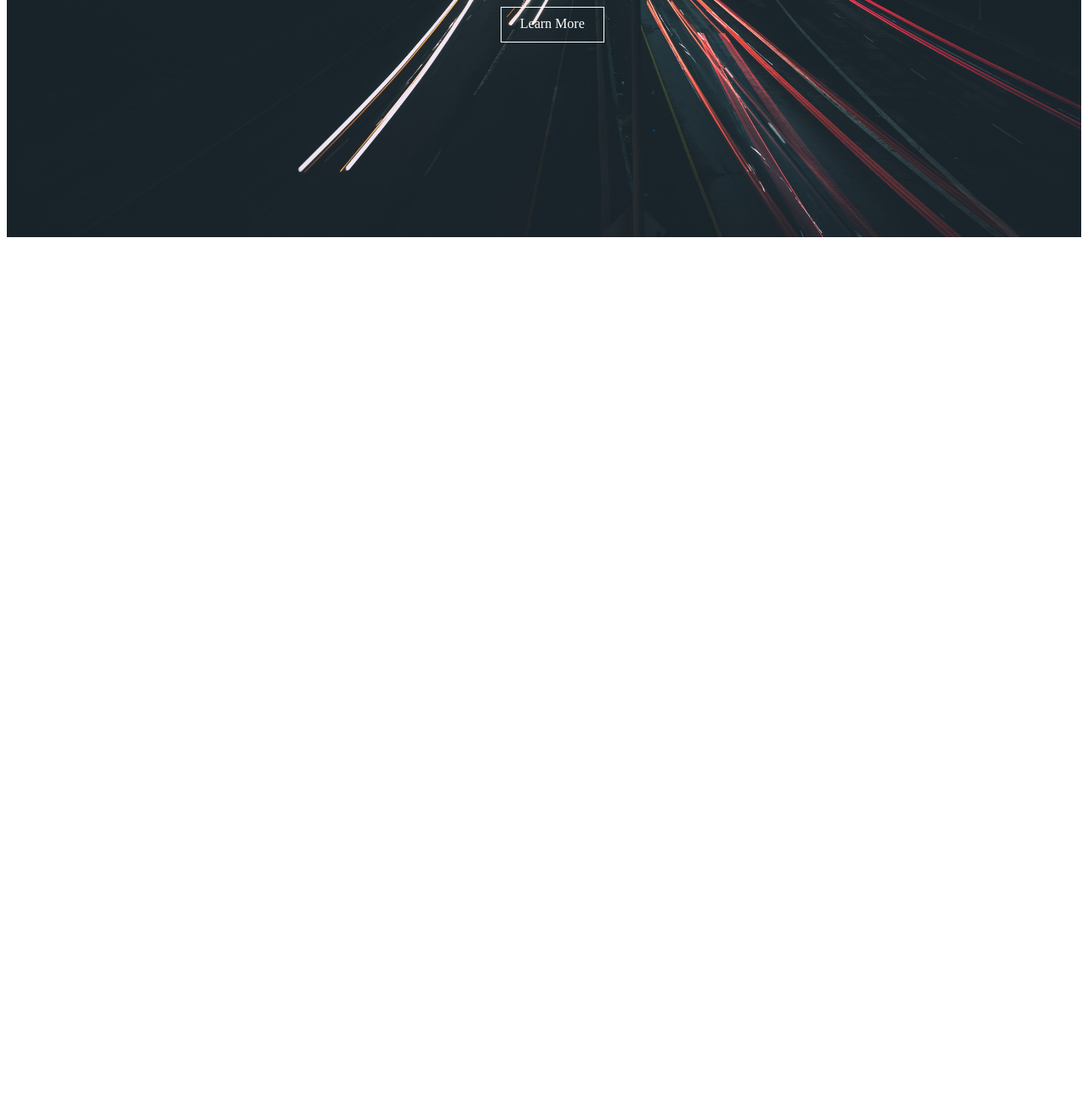
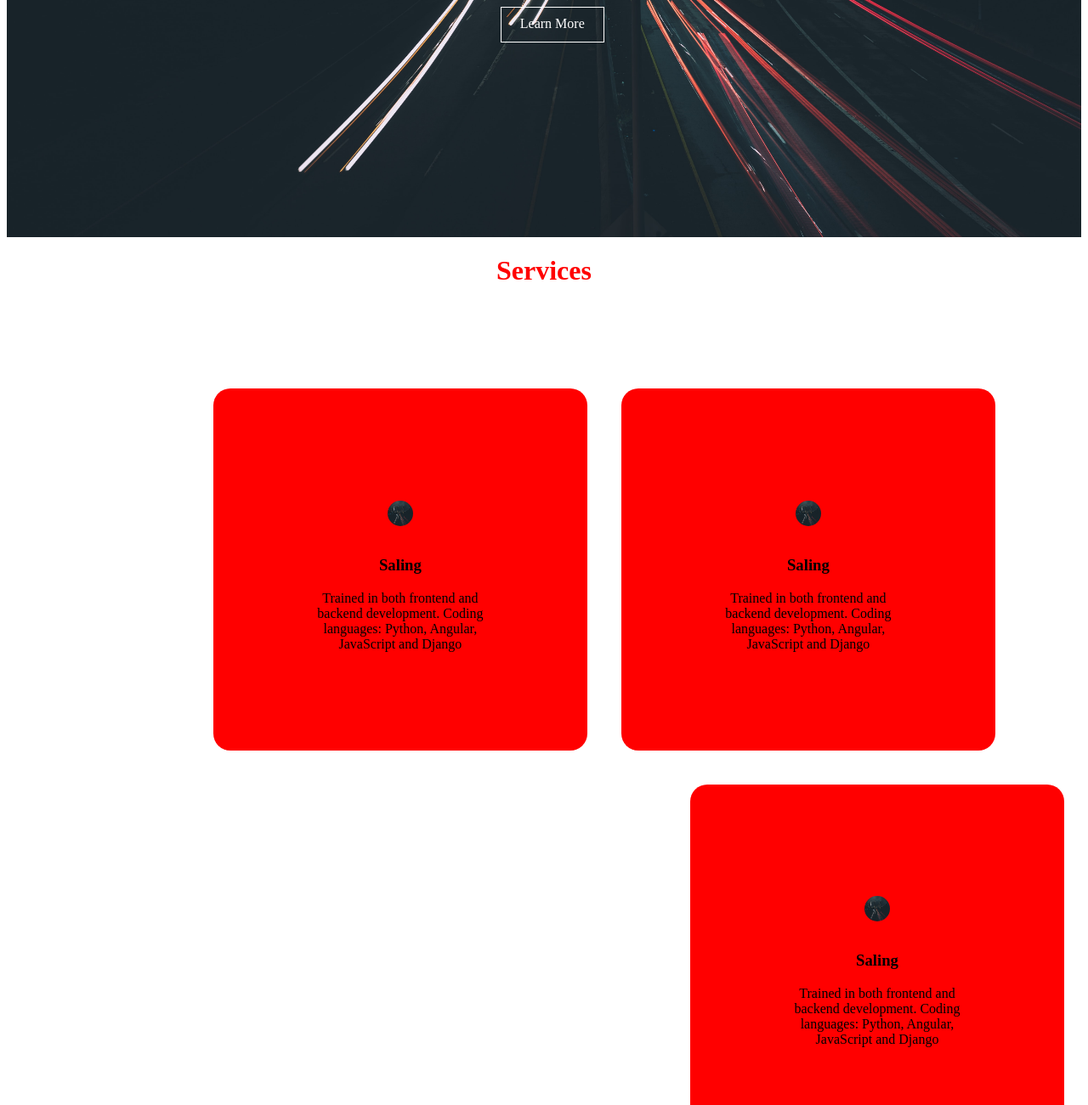
Before and after one commit to Okellothomas/firsthack, a plain HTML site: page index.html in a window 1280 px wide. Shown: the part 529-1829 px from the top of the page at 85% size. Before the commit the page ends 816 px from the top, so only its background shows below. Drawn offline with Linux system fonts and the light colour scheme.

Commit message:
complete the welcome page

```diff
--- a/css/style.css
+++ b/css/style.css
@@ -57,3 +57,78 @@
     border: none;
     background-color: rgb(133, 21, 21);
 }
+.services{
+    height: 100vh;
+    background-color: white;
+    text-align: center;
+}
+.services h1{
+    color: red;
+    margin-bottom: 100px;
+}
+.cardone img{
+    height: 30px;
+    width: 30px;
+    border-radius: 50%;
+    padding: 9px;
+    background-color: red;
+}
+.cardtwo img {
+    height: 30px;
+    width: 30px;
+    border-radius: 50%;
+    padding: 9px;
+    background-color: red;
+}
+.cardthree img {
+    height: 30px;
+    width: 30px;
+    border-radius: 50%;
+    padding: 9px;
+    background-color: red;
+}
+.cardone{
+    float: right;
+    border-radius: 20px;
+    background-color: red;
+    margin: 20px;
+    padding: 100px;
+    width: 30vh;
+    margin-right: 8%;
+}
+
+.cardtwo {
+    float: right;
+    border-radius: 20px;
+    background-color: red;
+    margin: 20px;
+    padding: 100px;
+    width: 30vh;
+}
+.cardthree {
+    float: right;
+    border-radius: 20px;
+    background-color: red;
+    margin: 20px;
+    padding: 100px;
+    width: 30vh;
+}
+
+.cardone:hover{
+    transform: 2s ease;
+    background-color: rgb(4, 4, 38);
+    color: white;
+}
+
+.cardtwo:hover {
+    transform: 2s ease;
+    background-color: rgb(4, 4, 38);
+    color: white;
+    transition: cubic-bezier(0.075, 0.82, 0.165, 1);
+}
+
+.cardthree:hover {
+    transform: 2s ease;
+    background-color: rgb(4, 4, 38);
+    color: white;
+}
--- a/index.html
+++ b/index.html
@@ -28,7 +28,6 @@
           journey.
         </p>
         <div class="btn">Learn More</div>
-        <p class="bottom"></p>
       </div>
       <!-- End of content section -->
 
@@ -36,5 +35,37 @@
 
       <!-- End of Button -->
     </div>
+
+    <!-- Services Starts here -->
+    <div class="services">
+      <h1>Services</h1>
+
+      <div class="cardone">
+        <h5><img src="/images/background.jpg" alt="" /></h5>
+        <h3>Saling</h3>
+        <p>
+          Trained in both frontend and backend development. Coding languages:
+          Python, Angular, JavaScript and Django
+        </p>
+      </div>
+
+      <div class="cardtwo">
+        <h5><img src="/images/background.jpg" alt="" /></h5>
+        <h3>Saling</h3>
+        <p>
+          Trained in both frontend and backend development. Coding languages:
+          Python, Angular, JavaScript and Django
+        </p>
+      </div>
+
+      <div class="cardthree">
+        <h5><img src="/images/background.jpg" alt="" /></h5>
+        <h3>Saling</h3>
+        <p>
+          Trained in both frontend and backend development. Coding languages:
+          Python, Angular, JavaScript and Django
+        </p>
+      </div>
+    </div>
   </body>
 </html>
```
